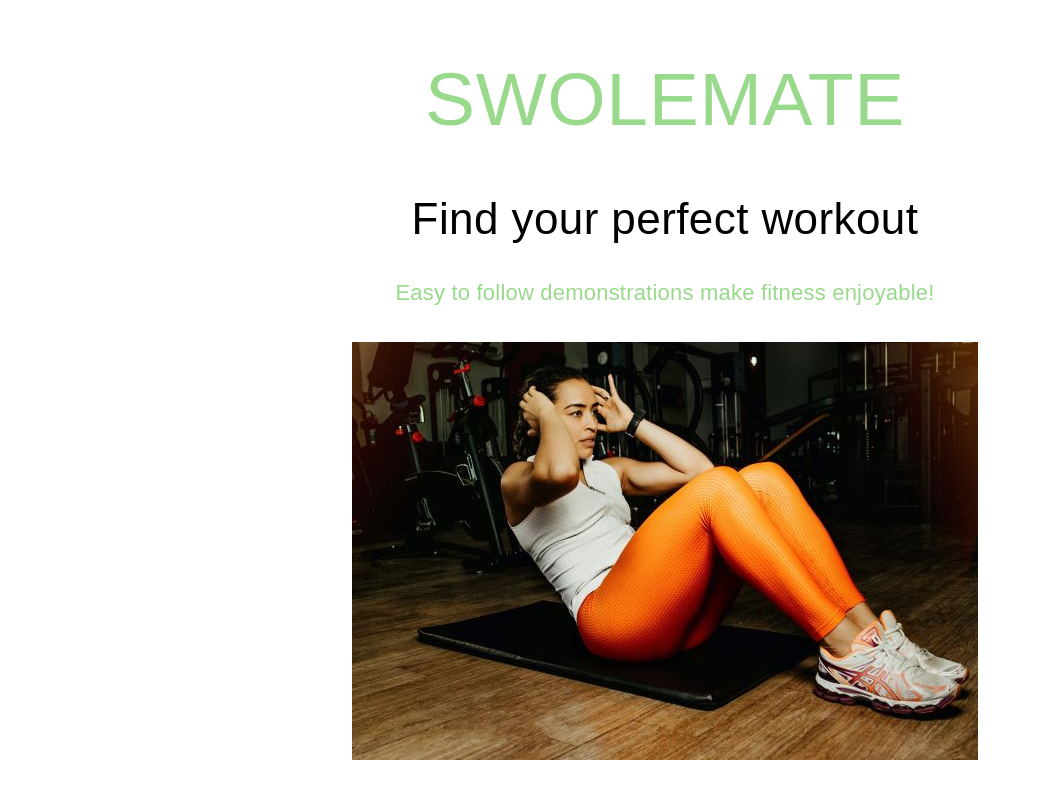
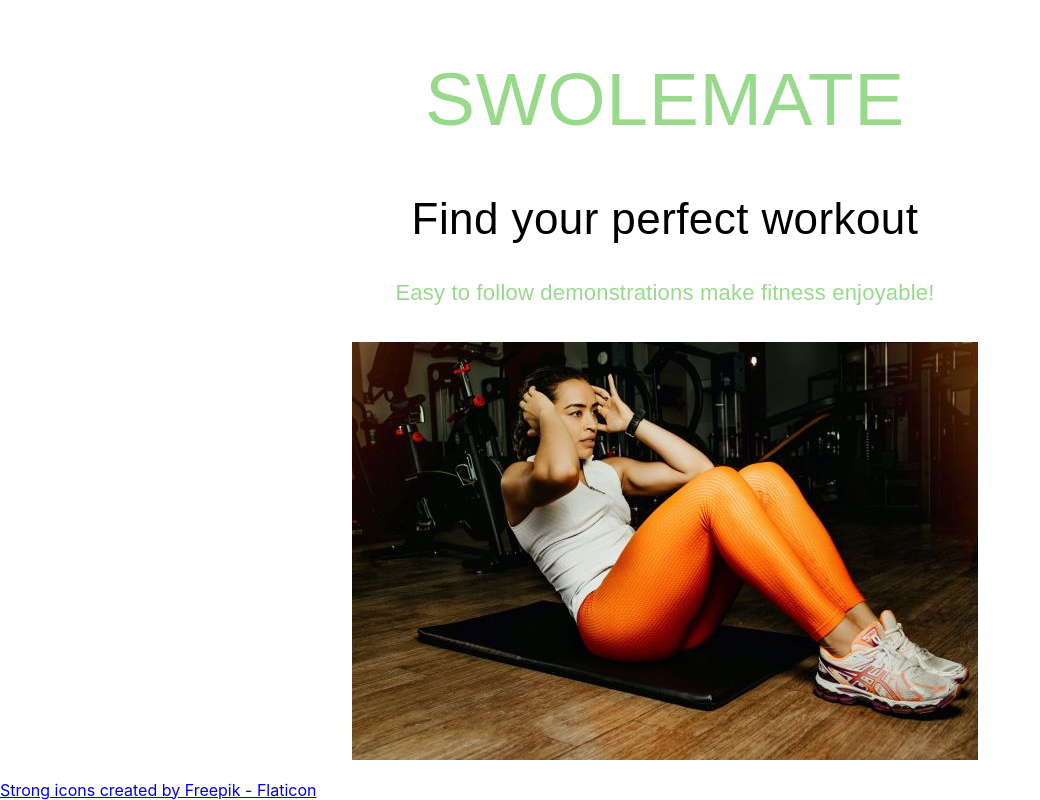
Before and after one commit to MarcusC811/Project-3, a React (Create React App) app in the folder client/: page / in a window 1280 px wide. Shown: the part 273-1073 px from the top of the page, without its empty margins (0-1040 px from the left). Built offline with nearby package versions, Linux system fonts and the light colour scheme; sample sign-in values are in the browser's storage.

Commit message:
trying to adjust whitespace on hero/homepage

```diff
--- a/client/src/components/HeroBanner.js
+++ b/client/src/components/HeroBanner.js
@@ -12,9 +12,7 @@ const HeroBanner = () => {
     }}  position="relative" p="20px">
         <Typography color="#99D98C"
         fontWeight="400" fontSize="75px" fontFamily="Copperplate, Papyrus, fantasy"
-        >
-            SWOLEMATE
-
+        >SWOLEMATE
         </Typography>
         <Typography fontWeight={400} fontFamily="Arial, Helvetica, sans-serif"
         sx={{ fontSize: { lg: '44px', xs: '40px'}}}
--- a/client/src/pages/Home.js
+++ b/client/src/pages/Home.js
@@ -8,6 +8,7 @@ import { Navigate } from "react-router-dom";
 
 
 import Auth from '../utils/auth';
+import Footer from "../components/Footer";
 
 
 const Home = () => {
@@ -28,6 +29,7 @@ const Home = () => {
             bodyPart={bodyPart}
             setBodyPart={setBodyPart}
              /> */}
+             <Footer align='center' />
         </Box>
     )
 }
```
